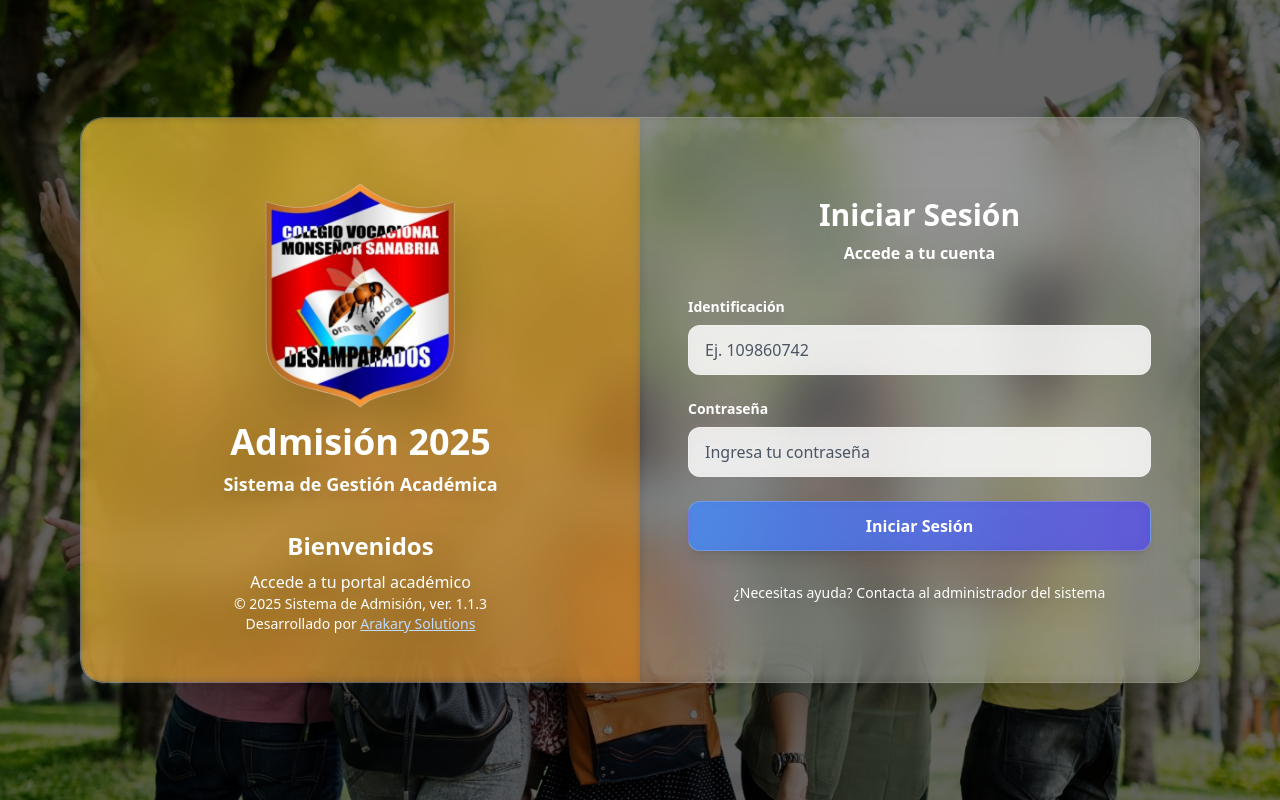
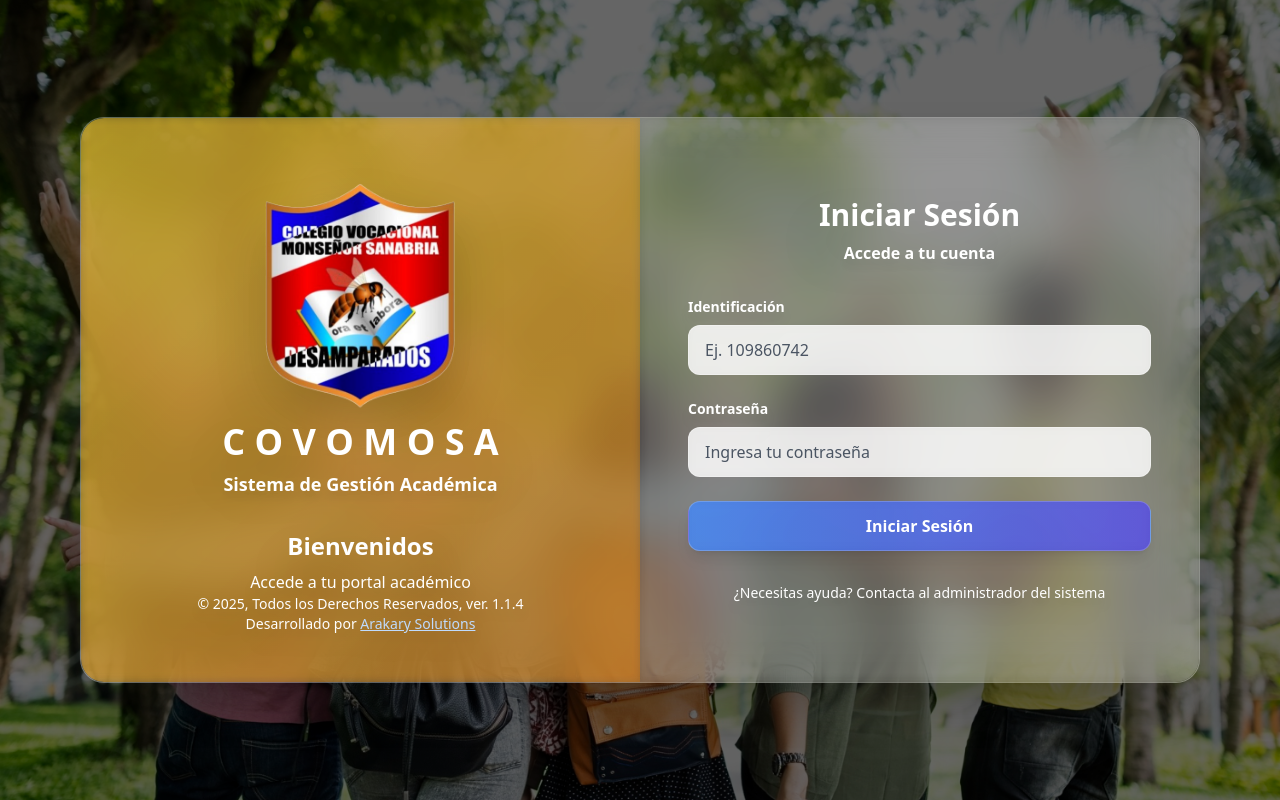
Before and after one commit to yerlingcr/admisioncole, a React (Vite) app: page /login in a window 1280 px wide. Built offline with nearby package versions, Linux system fonts and the light colour scheme; no server answers.

Commit message:
v1.1.4: Actualización de branding en Login y cambio de texto del botón

```diff
--- a/package.json
+++ b/package.json
@@ -1,7 +1,7 @@
 {
   "name": "admision2025",
   "private": true,
-  "version": "1.1.3",
+  "version": "1.1.4",
   "type": "module",
   "scripts": {
     "dev": "vite",
--- a/src/components/EstudianteDashboard.jsx
+++ b/src/components/EstudianteDashboard.jsx
@@ -503,7 +503,7 @@ const EstudianteDashboard = () => {
                           className="btn btn-lg border-0 font-bold text-xl px-12 py-4 rounded-2xl shadow-2xl hover:shadow-3xl transition-all duration-300 transform hover:scale-105"
                           style={{ backgroundColor: colors.secondary, color: colors.white }}
                         >
-                          🚀 Empezar Prueba de Admisión
+                          🚀 Iniciar ahora
                         </button>
 
                         <button
--- a/src/components/Login.jsx
+++ b/src/components/Login.jsx
@@ -83,7 +83,7 @@ const Login = () => {
                     alt="Escudo Vocacional"
                     className="w-48 h-48 lg:w-64 lg:h-64 mx-auto mb-0 drop-shadow-2xl object-contain"
                   />
-                  <h1 className="text-2xl lg:text-4xl font-bold mb-2 drop-shadow-2xl text-white">Admisión 2025</h1>
+                  <h1 className="text-2xl lg:text-4xl font-bold mb-2 drop-shadow-2xl text-white">C O V O M O S A</h1>
                   <p className="hidden lg:block text-white text-lg drop-shadow-xl font-semibold">Sistema de Gestión Académica</p>
                 </div>
               </div>
@@ -98,7 +98,7 @@ const Login = () => {
 
               {/* Footer del Panel Izquierdo - Solo visible en desktop */}
               <div className="hidden lg:block text-center text-white text-sm relative z-10">
-                <p className="drop-shadow-xl font-medium">© 2025 Sistema de Admisión, ver. 1.1.3</p>
+                <p className="drop-shadow-xl font-medium">© 2025, Todos los Derechos Reservados, ver. 1.1.4</p>
                 <p className="drop-shadow-xl font-medium">
                   Desarrollado por{' '}
                   <a
```
Also changed, not shown: 1 other file (tests, documents, lock files or other folders).
